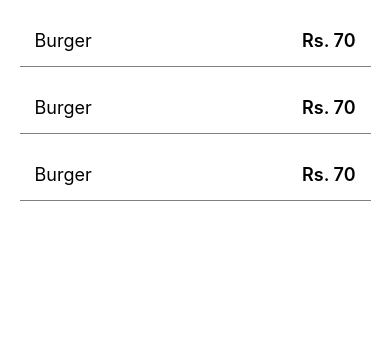
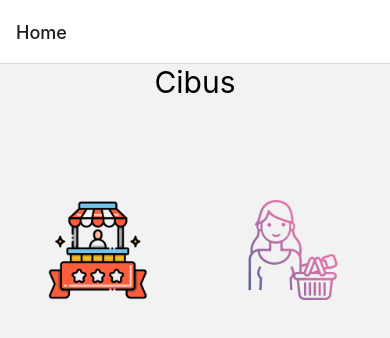
Before and after one commit to BrijenMakwana/code-cibus-hackathon, a React Native app: screen / in a window 390 px wide. Shown: the top 338 px of the page. Built offline with nearby package versions, Linux system fonts and the light colour scheme.

Commit message:
navigation

```diff
--- a/App.js
+++ b/App.js
@@ -4,9 +4,27 @@
 import MenuScreen from "./screens/MenuScreen";
 import VendorDashboardScreen from "./screens/VendorDashboardScreen";
 import VendorSignInScreen from "./screens/VendorSignInScreen";
+import QRScanScreen from "./screens/QRScanScreen";
+import { NavigationContainer } from "@react-navigation/native";
+import { createNativeStackNavigator } from "@react-navigation/native-stack";
+
+const Stack = createNativeStackNavigator();
 
 export default function App() {
-  return <MenuScreen />;
+  return (
+    <NavigationContainer>
+      <Stack.Navigator>
+        <Stack.Screen name="Home" component={HomeScreen} />
+        <Stack.Screen name="VendorSignIn" component={VendorSignInScreen} />
+        <Stack.Screen
+          name="VendorDashboard"
+          component={VendorDashboardScreen}
+        />
+        <Stack.Screen name="QRScan" component={QRScanScreen} />
+        <Stack.Screen name="Menu" component={MenuScreen} />
+      </Stack.Navigator>
+    </NavigationContainer>
+  );
 }
 
 const styles = StyleSheet.create({
--- a/package.json
+++ b/package.json
@@ -9,10 +9,14 @@
     "web": "expo start --web"
   },
   "dependencies": {
+    "@react-navigation/native": "^6.0.13",
+    "@react-navigation/native-stack": "^6.9.1",
     "expo": "~46.0.16",
     "expo-status-bar": "~1.4.0",
     "react": "18.0.0",
-    "react-native": "0.69.6"
+    "react-native": "0.69.6",
+    "react-native-safe-area-context": "4.3.1",
+    "react-native-screens": "~3.15.0"
   },
   "devDependencies": {
     "@babel/core": "^7.12.9"
```
Also changed, not shown: 2 other files (tests, documents, lock files or other folders).
